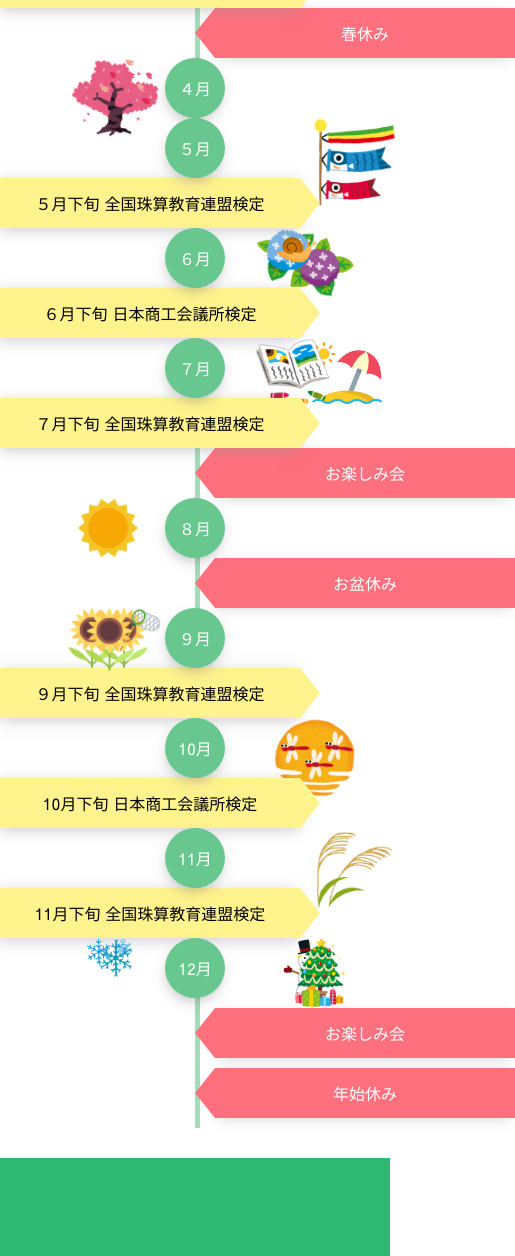
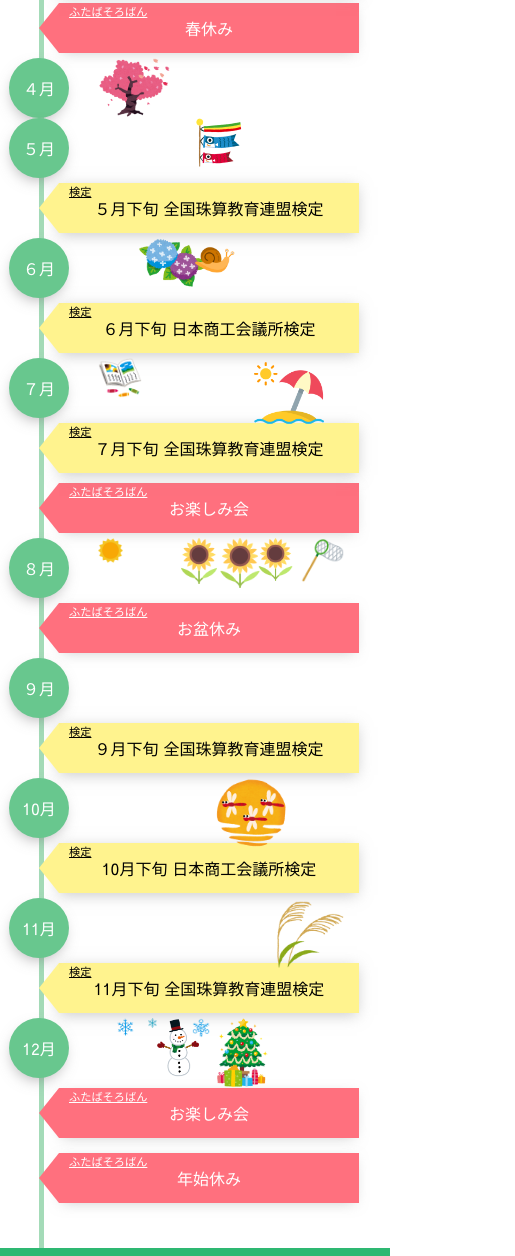
Before and after one commit to Queenshiba/Futaba-Abacus-School, a website: page dist/index.html in a window 390 px wide. Shown: the part 4300-5556 px from the top of the page, 515 px wide, since content can reach past the window. Drawn offline with Linux system fonts and the light colour scheme; some packages are replaced by stand-ins of ours.

Commit message:
added yearlyschedule mobile

```diff
--- a/dist/index.html
+++ b/dist/index.html
@@ -193,6 +193,7 @@
                     <div class="triangle-left">
                     </div>
                     <div class="comment-right">
+                        <p class="tag">ふたばそろばん</p>
                         <p class="timeline-content">お正月休み</p>
 
                     </div>
@@ -201,7 +202,10 @@
 
             <div class="container-left">
                 <div class="box">
+                    <div class="triangle-left-hidden">
+                    </div>
                     <div class="comment-left">
+                            <p class="tag">検定</p>
                         <p class="timeline-content">１月下旬 全国珠算教育連盟検定</p>
 
                     </div>
@@ -222,7 +226,10 @@
 
             <div class="container-left">
                 <div class="box">
+                    <div class="triangle-left-hidden">
+                    </div>
                     <div class="comment-left">
+                            <p class="tag">検定</p>
                         <p class="timeline-content">２月中旬 日本商工会議所検定</p>
 
                     </div>
@@ -246,7 +253,10 @@
 
             <div class="container-left">
                 <div class="box">
+                    <div class="triangle-left-hidden">
+                    </div>
                     <div class="comment-left">
+                            <p class="tag">検定</p>
                         <p class="timeline-content">３月下旬 全国珠算教育連盟検定</p>
 
                     </div>
@@ -260,6 +270,7 @@
                     <div class="triangle-left">
                     </div>
                     <div class="comment-right">
+                            <p class="tag">ふたばそろばん</p>
                         <p class="timeline-content">春休み</p>
 
                     </div>
@@ -287,7 +298,10 @@
 
             <div class="container-left">
                 <div class="box">
+                    <div class="triangle-left-hidden">
+                    </div>
                     <div class="comment-left">
+                            <p class="tag">検定</p>
                         <p class="timeline-content">５月下旬 全国珠算教育連盟検定</p>
 
                     </div>
@@ -296,9 +310,6 @@
                 </div>
             </div>
 
-            <div class="container-right">
-                <img src="" alt="">
-            </div>
 
 
             <!-- June  -->
@@ -313,7 +324,10 @@
 
             <div class="container-left">
                 <div class="box">
+                    <div class="triangle-left-hidden">
+                    </div>
                     <div class="comment-left">
+                            <p class="tag">検定</p>
                         <p class="timeline-content">６月下旬 日本商工会議所検定</p>
 
                     </div>
@@ -335,7 +349,10 @@
 
             <div class="container-left">
                 <div class="box">
+                    <div class="triangle-left-hidden">
+                    </div>
                     <div class="comment-left">
+                            <p class="tag">検定</p>
                         <p class="timeline-content">７月下旬 全国珠算教育連盟検定</p>
 
                     </div>
@@ -349,6 +366,7 @@
                     <div class="triangle-left">
                     </div>
                     <div class="comment-right">
+                            <p class="tag">ふたばそろばん</p>
                         <p class="timeline-content">お楽しみ会</p>
 
                     </div>
@@ -362,6 +380,10 @@
                     <p>８月</p>
                 </div>
                 <img class="sun" src="./img/sun.png" alt="">
+                <img class="sunflower1-m" src="./img/sunflower.png" alt="">
+                <img class="sunflower2-m" src="./img/sunflower.png" alt="">
+                <img class="sunflower3-m" src="./img/sunflower.png" alt="">
+                <img class="mushiami-m" src="./img/mushi_mushitoriami.png" alt="">
             </div>
 
             <div class="container-right">
@@ -369,6 +391,7 @@
                     <div class="triangle-left">
                     </div>
                     <div class="comment-right">
+                            <p class="tag">ふたばそろばん</p>
                         <p class="timeline-content">お盆休み</p>
 
                     </div>
@@ -388,7 +411,10 @@
 
             <div class="container-left">
                 <div class="box">
+                    <div class="triangle-left-hidden">
+                    </div>
                     <div class="comment-left">
+                            <p class="tag">検定</p>
                         <p class="timeline-content">９月下旬 全国珠算教育連盟検定</p>
 
                     </div>
@@ -409,7 +435,10 @@
 
             <div class="container-left">
                 <div class="box">
+                    <div class="triangle-left-hidden">
+                    </div>
                     <div class="comment-left">
+                            <p class="tag">検定</p>
                         <p class="timeline-content">10月下旬 日本商工会議所検定</p>
 
                     </div>
@@ -422,19 +451,21 @@
 
 
             <div class="timeline-img-container">
-                    <div class="month">
-                            <p>11月</p>
-                        </div>
+                <div class="month">
+                    <p>11月</p>
+                </div>
 
-                    <img class="susuki" src="./img/susuki.png" alt="">
+                <img class="susuki" src="./img/susuki.png" alt="">
 
 
-                </div>
+            </div>
             <div class="container-left">
                 <div class="box">
+                    <div class="triangle-left-hidden">
+                    </div>
                     <div class="comment-left">
+                            <p class="tag">検定</p>
                         <p class="timeline-content">11月下旬 全国珠算教育連盟検定</p>
-
                     </div>
                     <div class="triangle-right">
                     </div>
@@ -458,6 +489,7 @@
                     <div class="triangle-left">
                     </div>
                     <div class="comment-right">
+                            <p class="tag">ふたばそろばん</p>
                         <p class="timeline-content">お楽しみ会</p>
 
                     </div>
@@ -468,6 +500,7 @@
                     <div class="triangle-left">
                     </div>
                     <div class="comment-right">
+                            <p class="tag">ふたばそろばん</p>
                         <p class="timeline-content">年始休み</p>
 
                     </div>
--- a/dist/style.css
+++ b/dist/style.css
@@ -847,12 +847,16 @@ h2 {
     z-index: -1;
     box-shadow: -1px 6px 14px -4px rgba(115,114,115,1);
 }
+.tag {
+    font-size: 0.7em;
+    text-decoration: underline;
+    padding-left: 10px;
+}
 .container-left {
     /* background: yellow; */
     width: 50%;
     display: flex;
     flex-direction: row;
-
 }
 
 .box {
@@ -860,7 +864,6 @@ h2 {
     flex-direction: row;
     /* background: lightsalmon; */
     margin: 0 auto;
-
 
 }
 
@@ -871,7 +874,7 @@ h2 {
     position: relative;
     box-shadow: -1px 3px 14px -1px rgba(150, 150, 150, 0.5);
 }
-.comment-left p {
+.timeline-content {
     text-align: center;
 
 }
@@ -890,6 +893,7 @@ h2 {
     position: relative;
     box-shadow: -1px 6px 14px -4px rgba(115,114,115,0.5);
     z-index: 1;
+    font-size: 1.2em;
 }
 
 .triangle-right {
@@ -934,10 +938,7 @@ h2 {
     box-shadow: -1px 3px 14px -4px rgba(150, 150, 150, 0.5);
     z-index: -1;
 }
-.comment-right p {
-    text-align: center;
 
-}
 .triangle-left {
     width: 0;
     height: 0;
@@ -954,7 +955,14 @@ h2 {
     position: absolute;
 
 }
-
+.timeline-img-container {
+    display: flex;
+    width: 100%;
+}
+.timeline-img-container div {
+    position: relative;
+    margin: 0 auto;
+}
 /* spring img */
 .setsubun {
     margin-left: 80%;
@@ -1039,8 +1047,8 @@ h2 {
 }
 
 .tree {
-        height: 70px;
-        margin-left: 75%;
+    height: 70px;
+    margin-left: 75%;
 }
 
 .snowflake1 {
@@ -1064,15 +1072,179 @@ h2 {
     margin-left: 20%;
 }
 
-.timeline-img-container {
-    display: flex;
-    width: 100%;
+@media only screen and (min-width: 800px)  {
+    .sunflower1-m, .sunflower2-m,.sunflower3-m,.mushiami-m, .tag  {
+        display: none;
+    }
+}
 
+@media only screen and (max-width: 800px)  {
+.bar {
+        position: absolute;
+        left: 10%;
+        height: 1700px;
+    }
+    .month {
+    width: 60px;
+    height: 60px;
+    -moz-border-radius: 60px;
+    -webkit-border-radius: 60px;
+    border-radius: 60px;
+    text-align: center;
+    vertical-align: middle;
+    line-height: 60px;
+    font-size: 1em;
+    position: relative;
+
+    }
+    .timeline-img-container  {
+        width: 20%;
+    }
+    .contents-names {
+        height: 50px;
+    }
+    .contents-names p{
+        display: none;
+    }
+    .triangle-right {
+        display: none;
+    }
+    .triangle-left-hidden {
+        width: 0;
+        height: 0;
+        border-top: 25px solid transparent;
+        border-bottom: 25px solid transparent;
+        border-right: 20px solid rgb(255, 243, 142, 1);
+        z-index: 1;
+    }
+    .container-right {
+        margin-left: 10%;
+        padding: 5px 0;
+        padding-right: 10px;
+    }
+    .container-left {
+        padding: 5px 0;
+        margin-left: 10%;
+        padding-right: 10px;
+    }
+
+    /* spring img */
+.setsubun {
+    margin-left: 60%;
+    height: 70px;
+    z-index: 1;
 }
-.timeline-img-container div {
-    position: relative;
-    margin: 0 auto;
+.ladybird {
+    margin-left: 35%;
+    height: 20px;
 }
+
+.spring {
+    height: 50px;
+    margin-left: 40%;
+    z-index: 1;
+}
+.sakura {
+    height: 60px;
+    margin-left: 25%;
+}
+.sakura1 {
+    height: 30px;
+    margin-left: 35%;
+}
+.koiobori {
+    height: 50px;
+    margin-left: 50%;
+}
+.ajisai {
+    height: 50px;
+    margin-left: 35%;
+    z-index: -1;
+}
+.snail {
+    height: 40px;
+    margin-left: 50%;
+}
+/* summer img */
+.homework {
+    height: 40px;
+    margin-left: 25%;
+}
+.sun-umbrella {
+    height: 70px;
+    margin-left: 65%;
+    z-index: 1;
+}
+.sun {
+    height: 25px;
+    margin-left: 25%;
+}
+.sunflower1, .sunflower2,.sunflower3,.mushiami  {
+    display: none;
+}
+.sunflower1-m {
+    height: 46px;
+    margin-left: 45%;
+}
+.sunflower2-m {
+    height: 43px;
+    margin-left: 65%;
+    z-index: 1;
+}
+.sunflower3-m {
+    height: 50px;
+    margin-left: 55%;
+}
+.mushiami-m {
+    height: 45px;
+    margin-left: 77%;
+}
+/* autumn img */
+
+.dragonfly {
+    height: 70px;
+    margin-left: 55%;
+    z-index: 1;
+}
+.susuki {
+    height: 70px;
+    margin-left: 70%;
+    z-index: 1;
+}
+/* winter img */
+.snowman {
+    height: 60px;
+    margin-left: 38%;
+}
+
+.tree {
+    height: 70px;
+    margin-left: 55%;
+}
+
+.snowflake1 {
+    height: 18px;
+    margin-left: 30%;
+}
+.snowflake2 {
+    height: 10px;
+    margin-left: 38%;
+}
+.snowflake3 {
+    height: 20px;
+    margin-left: 49%;
+}
+.hagoita{
+    height: 60px;
+    margin-left: 54%;
+}
+.kadomatsu{
+    height: 80px;
+    margin-left: 70%;
+}
+}
+
+
 
 /* map */
 .map {
```
